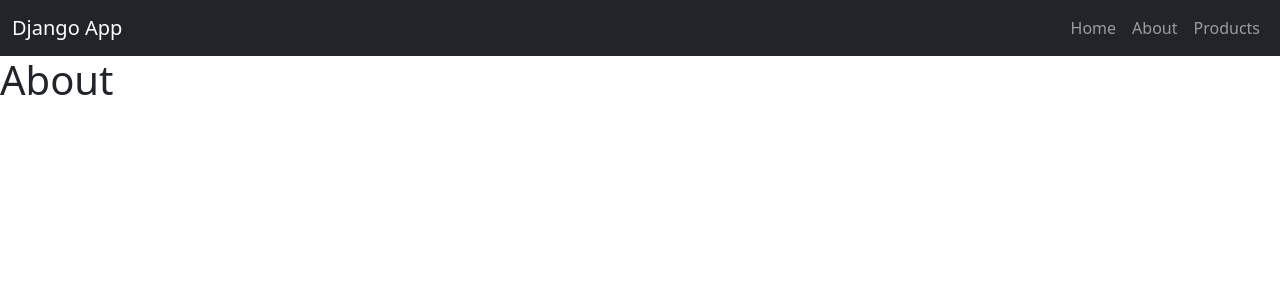
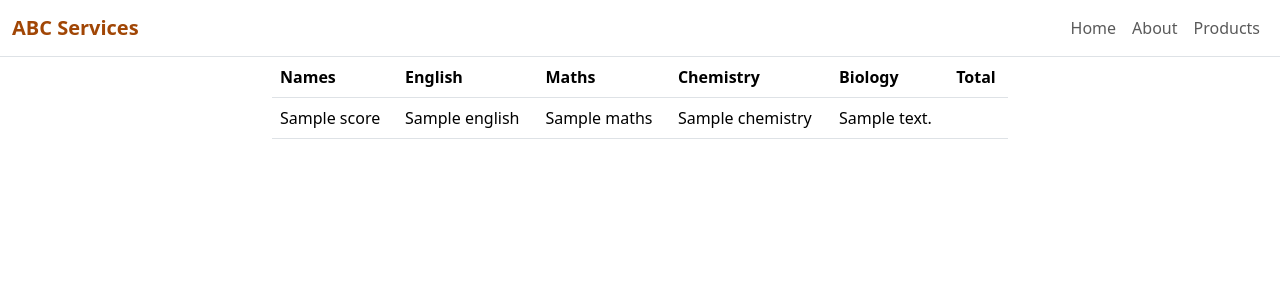
Before and after one commit to Dally09/django_basics, a Django app: template templates/about.html in a window 1280 px wide. Shown: the top 300 px of the page. Run offline with Django 3.2, Linux system fonts and the light colour scheme; the template is opened without the code that fills it: most values are stand-ins (such as "Sample title", 1, 10 or a date in 2020).

Commit message:
Common master file

```diff
--- /dev/null
+++ b/assets/css/custom.css
@@ -0,0 +1,8 @@
+.navbar-brand{
+    color: #a14605;
+    font-weight: 900;
+}
+
+.navbar-nav .nav-link.active, .navbar-nav .nav-link.show{
+    color: #c85808;
+}
--- a/templates/about.html
+++ b/templates/about.html
@@ -1,36 +1,33 @@
-<!doctype html>
-<html lang="en">
-<head>
-    <meta charset="UTF-8">
-    <meta name="viewport"
-          content="width=device-width, user-scalable=no, initial-scale=1.0, maximum-scale=1.0, minimum-scale=1.0">
-    <meta http-equiv="X-UA-Compatible" content="ie=edge">
-    <link href="https://cdn.jsdelivr.net/npm/bootstrap@5.3.8/dist/css/bootstrap.min.css" rel="stylesheet">
-    <title>About</title>
-</head>
-<body>
-<nav class="navbar navbar-expand-sm bg-dark navbar-dark">
-    <div class="container-fluid">
-        <a class="navbar-brand" href="#">Django App</a>
-        <button class="navbar-toggler" type="button" data-bs-toggle="collapse" data-bs-target="#collapsibleNavbar">
-            <span class="navbar-toggler-icon"></span>
-        </button>
-        <div class="collapse navbar-collapse" id="collapsibleNavbar">
-            <ul class="navbar-nav ms-auto">
-                <li class="nav-item">
-                    <a class="nav-link" href="{% url 'home' %}">Home</a>
-                </li>
-                <li class="nav-item">
-                    <a class="nav-link" href="{% url 'about' %}">About</a>
-                </li>
-                <li class="nav-item">
-                    <a class="nav-link" href="{% url 'products' %}">Products</a>
-                </li>
-            </ul>
+{% extends 'master.html' %}
+{% load static %}
+
+{% block title %} About {% endblock %}
+
+{% block content %}
+    <div class="container">
+        <div class="row justify-content-center">
+            <div class="col-8">
+                <table class="table">
+                    <tr>
+                        <th>Names</th>
+                        <th>English</th>
+                        <th>Maths</th>
+                        <th>Chemistry</th>
+                        <th>Biology</th>
+                        <th>Total</th>
+                    </tr>
+                    {% for score in scores %}
+                        <tr>
+                            <td>{{ score.names }}</td>
+                            <td>{{ score.english }}</td>
+                            <td>{{ score.maths }}</td>
+                            <td>{{ score.chemistry }}</td>
+                            <td>{{ score.biology }}</td>
+                            <td></td>
+                        </tr>
+                    {% endfor %}
+                </table>
+            </div>
         </div>
     </div>
-</nav>
-<h1>About</h1>
-<script src="https://cdn.jsdelivr.net/npm/bootstrap@5.3.8/dist/js/bootstrap.bundle.min.js"></script>
-</body>
-</html>
+{% endblock %}
--- /dev/null
+++ b/templates/master.html
@@ -0,0 +1,44 @@
+{% load static %}
+<!doctype html>
+<html lang="en">
+<head>
+    <meta charset="UTF-8">
+    <meta name="viewport"
+          content="width=device-width, user-scalable=no, initial-scale=1.0, maximum-scale=1.0, minimum-scale=1.0">
+    <meta http-equiv="X-UA-Compatible" content="ie=edge">
+    <link href="https://cdn.jsdelivr.net/npm/bootstrap@5.3.8/dist/css/bootstrap.min.css" rel="stylesheet">
+    <link rel="stylesheet" href="{% static 'css/custom.css' %}">
+    <title> {% block title %} {% endblock %} </title>
+</head>
+<body>
+{#Jinja templating language tags#}
+<nav class="navbar navbar-expand-sm border-bottom">
+    <div class="container-fluid">
+        <a class="navbar-brand" href="#">ABC Services</a>
+        <button class="navbar-toggler" type="button" data-bs-toggle="collapse" data-bs-target="#collapsibleNavbar">
+            <span class="navbar-toggler-icon"></span>
+        </button>
+        <div class="collapse navbar-collapse" id="collapsibleNavbar">
+            <ul class="navbar-nav ms-auto">
+                {% url 'home' as home_url %}
+                <li class="nav-item">
+                    <a class="nav-link {% if request.path == home_url %} active {% endif %}" href="{% url 'home' %}">Home</a>
+                </li>
+                {% url 'about' as about_url %}
+                <li class="nav-item">
+                    <a class="nav-link {% if request.path == about_url %} active {% endif %}" href="{% url 'about' %}">About</a>
+                </li>
+                {% url 'products' as products_url %}
+                <li class="nav-item">
+                    <a class="nav-link {% if request.path == products_url %} active {% endif %}" href="{% url 'products' %}">Products</a>
+                </li>
+            </ul>
+        </div>
+    </div>
+</nav>
+
+{% block content %}
+{% endblock %}
+<script src="https://cdn.jsdelivr.net/npm/bootstrap@5.3.8/dist/js/bootstrap.bundle.min.js"></script>
+</body>
+</html>
```
Also changed, not shown: myapp/views.py (+77 -2 lines), templates/home.html (+15 -34 lines), templates/products.html (+7 -36 lines), 1 other file.
